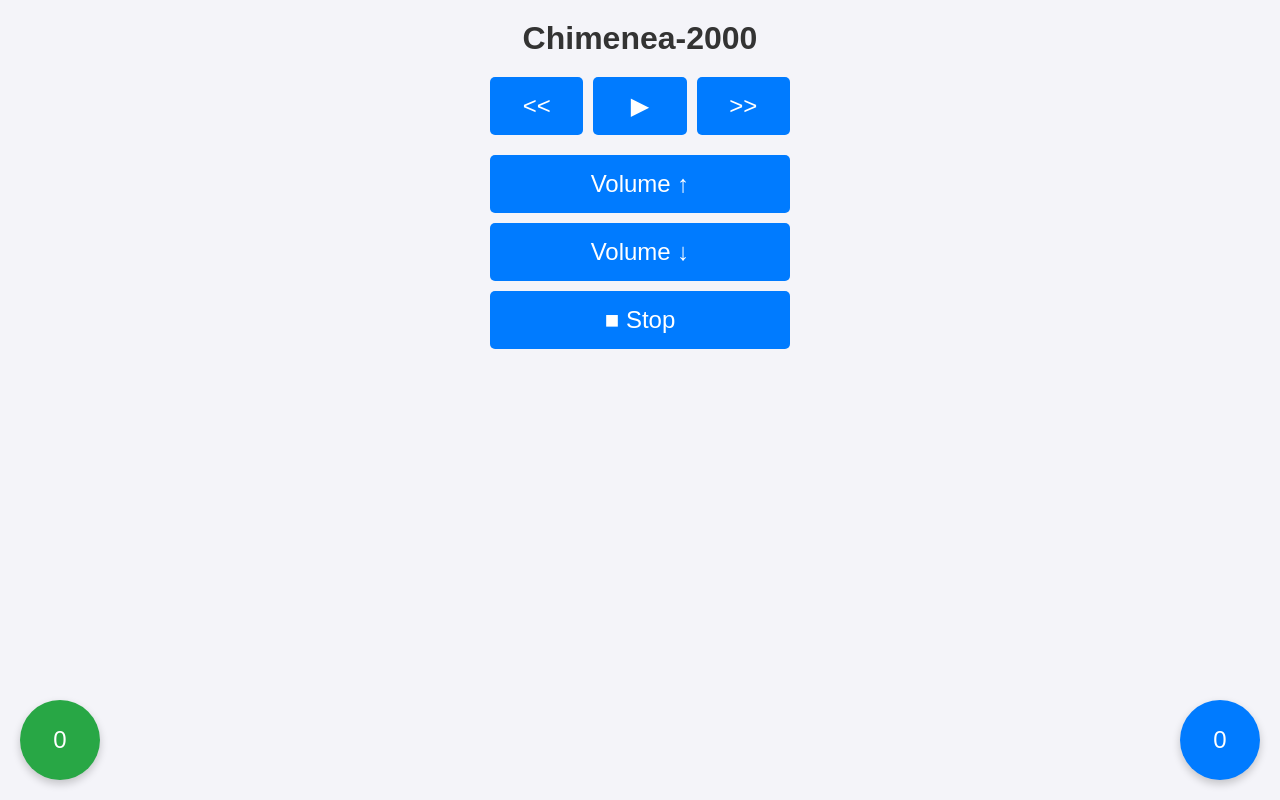
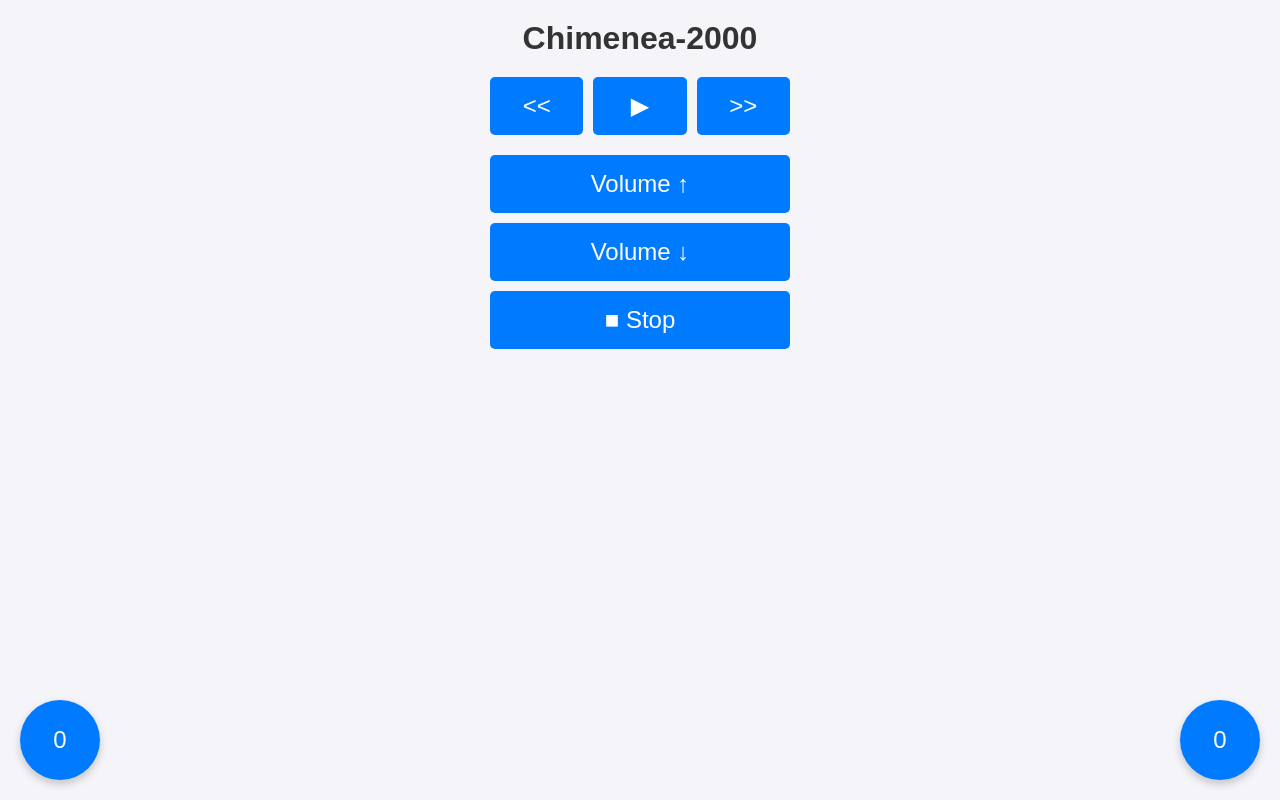
Before and after one commit to bitelxux/chimenea-2000, a plain HTML site: page data/index.html in a window 1280 px wide. Drawn offline with Linux system fonts and the light colour scheme; no server answers.

Commit message:
volume color

```diff
--- a/data/index.html
+++ b/data/index.html
@@ -72,7 +72,6 @@
         }
         #volume-value {
             left: 20px;
-            background-color: #28a745;
         }
     </style>
     <script>
```
